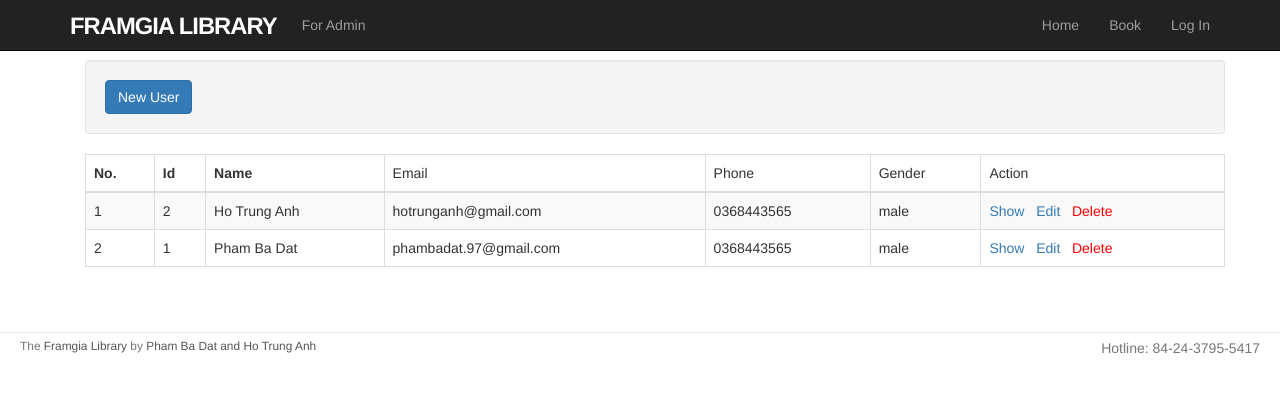
After one commit to awesome-academy/library_management, a Rails app: page /admin/users in a window 1280 px wide. The commit adds this page. Shown: the top 393 px of the page. Run offline with Rails 7, Linux system fonts and the light colour scheme; style sheets or scripts are compiled from the project's sources; some libraries are stand-ins or nearby versions.

Commit message:
view and add new user

```diff
--- a/app/assets/javascripts/application.js
+++ b/app/assets/javascripts/application.js
@@ -14,3 +14,6 @@
 //= require activestorage
 //= require turbolinks
 //= require_tree .
+//= require bootstrap
+//= require jquery
+//= require bootstrap-sprockets
--- /dev/null
+++ b/app/assets/stylesheets/users.scss
@@ -0,0 +1,3 @@
+.delete-user{
+  color: red;
+}
--- /dev/null
+++ b/app/controllers/admin/users_controller.rb
@@ -0,0 +1,74 @@
+class Admin::UsersController < ApplicationController
+  before_action :load_user, except: %i(index create new)
+  before_action :load_users, only: %i(index create update destroy)
+
+  def index; end
+
+  def show; end
+
+  def new
+    @user = User.new
+  end
+
+  def create
+    if @user = User.create(user_params)
+      respond_to do |format|
+        flash[:success] = t(".msg-create")
+        format.js {}
+      end
+    else
+      my_erorr
+    end
+  end
+
+  def edit; end
+
+  def update
+    if @user.update_attributes(user_params)
+      respond_to do |format|
+        format.js {}
+        flash[:success] = t(".msg-update")
+      end
+    else
+      my_erorr
+    end
+  end
+
+  def destroy
+    if @user.destroy
+      respond_to do |format|
+        flash[:success] = t(".msg-delete")
+        format.js {}
+      end
+    else
+      my_erorr
+    end
+  end
+
+  private
+
+  def my_erorr
+    respond_to do |format|
+      flash[:success] = t(".msg-error")
+      format.js {}
+    end
+  end
+
+  def load_users
+    @users = User.newest
+  end
+
+  def load_user
+    @user = User.find_by id: params[:id]
+    return if @user
+    respond_to do |format|
+      flash[:danger] = t(".msg-not_found")
+      format.js {}
+    end
+  end
+
+  def user_params
+    params.require(:user).permit :name, :email, :date_of_birth, :gender,
+      :phone, :address, :rote
+  end
+end
--- a/app/helpers/application_helper.rb
+++ b/app/helpers/application_helper.rb
@@ -7,4 +7,8 @@ module ApplicationHelper
       page_title + " | " + base_title
     end
   end
+
+  def count number
+    number += 1
+  end
 end
--- a/app/models/user.rb
+++ b/app/models/user.rb
@@ -6,4 +6,6 @@ class User < ApplicationRecord
 
   enum role: {user: 0, admin: 1}
   enum gender: {male: 0, female: 1}
+
+  scope :newest, ->{order name: :ASC}
 end
--- /dev/null
+++ b/app/views/admin/users/_index.html.erb
@@ -0,0 +1,18 @@
+<% n = 0 %>
+<% @users.each do |user| %>
+  <tr>
+    <td><%= n = count n %></td>
+    <td><%= user.id %></td>
+    <td><%= user.name %></td>
+    <td><%= user.email %></td>
+    <td><%= user.phone %></td>
+    <td><%= user.gender %></td>
+    <td>
+      <%= link_to t(".show"), admin_user_path(user), remote: true %>
+      &nbsp;
+      <%= link_to t(".edit"), edit_admin_user_path(user), remote: true  %>
+      &nbsp;
+      <%= link_to t(".delete"), admin_user_delete_path(user), remote: true, class: "delete-user" %>
+    </td>
+  </tr>
+<% end %>
--- /dev/null
+++ b/app/views/admin/users/_new.html.erb
@@ -0,0 +1,6 @@
+<div class="modal-content">
+  <div class="modal-header">
+    <h3><%= t(".title") %></h3>
+  </div>
+</div>
+<%= render "form" %>
--- /dev/null
+++ b/app/views/admin/users/create.js.erb
@@ -0,0 +1 @@
+<%= render "save" %>
--- /dev/null
+++ b/app/views/admin/users/index.html.erb
@@ -0,0 +1,25 @@
+<div class="container">
+  <div class="well">
+    <%= link_to t(".bnt-new_user"), new_admin_user_path, remote: true, class: "btn btn-primary" %>
+  </div>
+  <div class="new-product"></div>
+
+  <table class="table table-bordered table-striped">
+    <thead>
+      <tr>
+        <th><%= t(".tb-no") %></th>
+        <th><%= t(".tb-id") %></th>
+        <th><%= t(".tb-name") %></th>
+        <td><%= t(".tb-email") %></td>
+        <td><%= t(".tb-phone") %></td>
+        <td><%= t(".tb-gender") %></td>
+        <td><%= t(".tb-action") %></td>
+      </tr>
+    </thead>
+    <tbody class="product-index">
+      <%= render "index" %>
+    </tbody>
+  </table>
+</div>
+<div id="product-modal" class="modal fade"></div>
+<div id="notification-modal" class=" modal fade"></div>
--- /dev/null
+++ b/app/views/admin/users/new.js.erb
@@ -0,0 +1,2 @@
+$('#product-modal').html('<%= escape_javascript(render "new") %>')
+$('#product-modal').modal('show')
--- a/app/views/layouts/_header.html.erb
+++ b/app/views/layouts/_header.html.erb
@@ -1,6 +1,9 @@
 <header class="navbar navbar-fixed-top navbar-inverse">
   <div class="container">
     <%= link_to t("framgia_library"), root_path, id: "logo" %>
+    <ul class="nav navbar-nav ">
+      <li><%= link_to t(".for_admin"), admin_users_path %></li>
+    </ul>
     <nav>
       <ul class="nav navbar-nav navbar-right">
         <li><%= link_to t("root"), root_path %></li>
--- /dev/null
+++ b/app/views/shared/_flash.html.erb
@@ -0,0 +1,5 @@
+<% flash.each do |key, value| %>
+  <div class="alert alert-<%= "#{key}" %>">
+    <%= value %>
+  </div>
+<% end %>
--- a/config/locales/en.yml
+++ b/config/locales/en.yml
@@ -1,4 +1,34 @@
 en:
+  admin:
+    users:
+      index:
+        edit: "Edit"
+        show: "Show"
+        delete: "Delete"
+        bnt-new_user: "New User"
+        tb-no: "No."
+        tb-id: "Id"
+        tb-name: "Name"
+        tb-email: "Email"
+        tb-phone: "Phone"
+        tb-gender: "Gender"
+        tb-action: "Action"
+      new:
+        title: "New User"
+      create:
+        msg-create: "Create User Success"
+        msg-update: "Update User Success"
+        msg-delete: "Delete User Success"
+        msg-not_found: "Not Found User "
+        msg-error: "Has Error"
+  layouts:
+    header:
+      for_admin: "For Admin"
+  shared:
+    show_notification:
+      html:
+        title: "Notification"
+
   framgia_library: "Framgia Library"
   root: "Home"
   book: "Book"
--- a/config/routes.rb
+++ b/config/routes.rb
@@ -1,4 +1,11 @@
 Rails.application.routes.draw do
   root "static_pages#home"
+
   resources :books
+  namespace :admin do
+    resources :users do
+      get "delete"
+    end
+  end
+
 end
```
Also changed, not shown: app/views/admin/users/_form.html.erb (added, +44 -0 lines), app/views/admin/users/_save.js.erb (added, +12 -0 lines), app/views/shared/_show_notification.html.erb (added, +14 -0 lines), Gemfile, Gemfile.lock, 1 other file.
